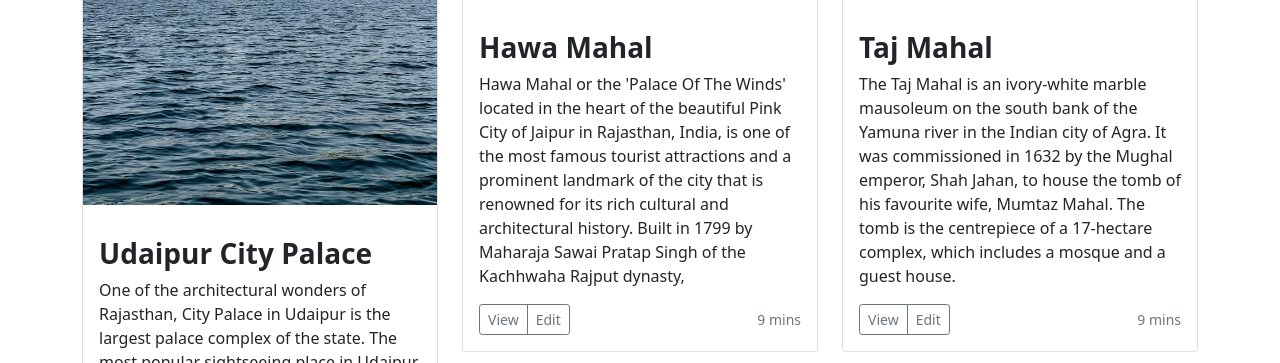
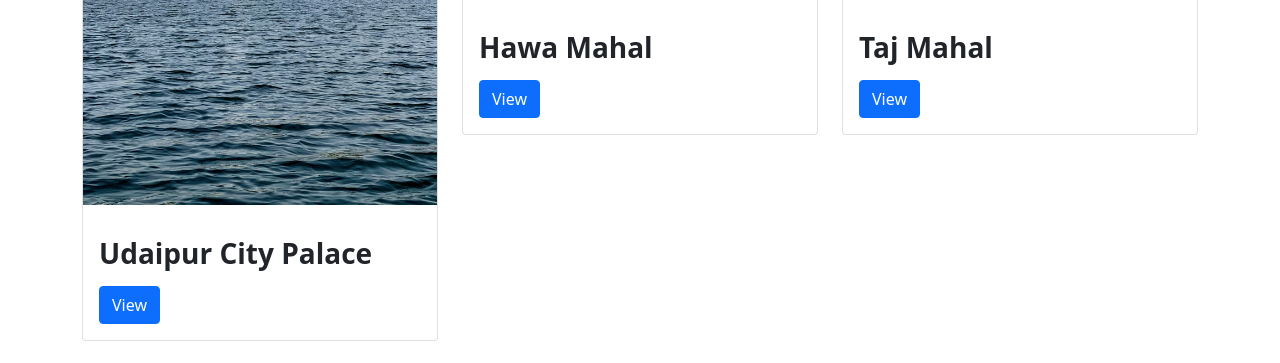
Before and after one commit to rana-sahil-221/Tourist-Destination-Django-app, a Django app: page / in a window 1280 px wide. Shown: the part 1004-1367 px from the top of the page. Run offline with Django 4.2, Linux system fonts and the light colour scheme; some libraries are stand-ins or nearby versions.

Commit message:
Designed about us page

```diff
--- a/demoapp/baseapp/templates/baseapp/base.html
+++ b/demoapp/baseapp/templates/baseapp/base.html
@@ -24,17 +24,6 @@
             </li>
             <li class="nav-item">
               <a class="nav-link" href="/about">About us</a>
-            </li>
-            <li class="nav-item dropdown">
-              <a class="nav-link dropdown-toggle" href="#" id="navbarDropdown" role="button" data-bs-toggle="dropdown" aria-expanded="false">
-                Explore
-              </a>
-              <ul class="dropdown-menu" aria-labelledby="navbarDropdown">
-                <li><a class="dropdown-item" href="/beach">Beaches</a></li>
-                <li><a class="dropdown-item" href="#">Historical Monuments</a></li>
-                <li><hr class="dropdown-divider"></li>
-                <li><a class="dropdown-item" href="#">Culture & Heritage</a></li>
-              </ul>
             </li>
             <li class="nav-item">
               <a class="nav-link" href="/contact">Contact us</a>
--- a/demoapp/baseapp/templates/baseapp/home.html
+++ b/demoapp/baseapp/templates/baseapp/home.html
@@ -38,13 +38,11 @@
       <div class="card mb-4 box-shadow">
         <img class src="{%static 'citypalace.jpg'%}"  width="100%">
         <div class="card-body">
-          <p class="card-text"><h3><b>Udaipur City Palace</b></h3>One of the architectural wonders of Rajasthan, City Palace in Udaipur is the largest palace complex of the state. The most popular sightseeing place in Udaipur, City Palace stands magnificently on the eastern banks of Lake Pichola. Flanked by the Aravali mountain range, City Palace is worth admiring for its natural settings that offer a breathtaking view of the surroundings.</p>
+          <p class="card-text"><h3><b>Udaipur City Palace</b></h3></p>
           <div class="d-flex justify-content-between align-items-center">
             <div class="btn-group">
-              <button type="button" class="btn btn-sm btn-outline-secondary">View</button>
-              <button type="button" class="btn btn-sm btn-outline-secondary">Edit</button>
+              <button type="button" class="btn btn-primary">View</button>
             </div>
-            <small class="text-muted">9 mins</small>
                       </div>
         </div>
       </div>
@@ -53,13 +51,11 @@
       <div class="card mb-4 box-shadow">
         <img class="card-img-top"   src="https://images.unsplash.com/photo-1587295656906-b06dca8f2340?ixlib=rb-1.2.1&ixid=MnwxMjA3fDB8MHxwaG90by1wYWdlfHx8fGVufDB8fHx8&auto=format&fit=crop&w=432&q=80">
         <div class="card-body">
-          <p class="card-text"><b><h3>Hawa Mahal</h3></b>Hawa Mahal or the 'Palace Of The Winds' located in the heart of the beautiful Pink City of Jaipur in Rajasthan, India, is one of the most famous tourist attractions and a prominent landmark of the city that is renowned for its rich cultural and architectural history. Built in 1799 by Maharaja Sawai Pratap Singh of the Kachhwaha Rajput dynasty,  </p>
+          <p class="card-text"><b><h3>Hawa Mahal</h3></b></p>
           <div class="d-flex justify-content-between align-items-center">
             <div class="btn-group">
-              <button type="button" class="btn btn-sm btn-outline-secondary">View</button>
-              <button type="button" class="btn btn-sm btn-outline-secondary">Edit</button>
+              <button type="button" class="btn btn-primary">View</button>
                 </div>
-            <small class="text-muted">9 mins</small>
                       </div>
         </div>
       </div>
@@ -68,13 +64,11 @@
       <div class="card mb-4 box-shadow">
         <img class="card-img-top" src="https://images.unsplash.com/photo-1526711657229-e7e080ed7aa1?ixlib=rb-1.2.1&ixid=MnwxMjA3fDB8MHxwaG90by1wYWdlfHx8fGVufDB8fHx8&auto=format&fit=crop&w=425&q=80">
         <div class="card-body">
-          <p class="card-text"><h3><b>Taj Mahal</b></h3>The Taj Mahal is an ivory-white marble mausoleum on the south bank of the Yamuna river in the Indian city of Agra. It was commissioned in 1632 by the Mughal emperor, Shah Jahan, to house the tomb of his favourite wife, Mumtaz Mahal. The tomb is the centrepiece of a 17-hectare complex, which includes a mosque and a guest house.</p>
+          <p class="card-text"><h3><b>Taj Mahal</b></h3></p>
           <div class="d-flex justify-content-between align-items-center">
             <div class="btn-group">
-              <button type="button" class="btn btn-sm btn-outline-secondary">View</button>
-              <button type="button" class="btn btn-sm btn-outline-secondary">Edit</button>
+              <button type="button" class="btn btn-primary">View</button>
                           </div>
-            <small class="text-muted">9 mins</small>
                       </div>
         </div>
       </div>
@@ -89,10 +83,8 @@
           <p class="card-text"><h3><b>Eiffel Tower</b></h3>.</p>
           <div class="d-flex justify-content-between align-items-center">
             <div class="btn-group">
-              <button type="button" class="btn btn-sm btn-outline-secondary">View</button>
-              <button type="button" class="btn btn-sm btn-outline-secondary">Edit</button>
+              <button type="button" class="btn btn-primary">View</button>
                           </div>
-            <small class="text-muted">9 mins</small>
                       </div>
         </div>
       </div>
@@ -104,10 +96,8 @@
           <p class="card-text"><h3><b>Colosseum</b></h3></p>
           <div class="d-flex justify-content-between align-items-center">
             <div class="btn-group">
-              <button type="button" class="btn btn-sm btn-outline-secondary">View</button>
-              <button type="button" class="btn btn-sm btn-outline-secondary">Edit</button>
+              <button type="button" class="btn btn-primary">View</button>
                           </div>
-            <small class="text-muted">9 mins</small>
                       </div>
         </div>
       </div>
@@ -119,10 +109,8 @@
           <p class="card-text"><h3><b>Dubai</b></h3></p>
           <div class="d-flex justify-content-between align-items-center">
             <div class="btn-group">
-              <button type="button" class="btn btn-sm btn-outline-secondary">View</button>
-              <button type="button" class="btn btn-sm btn-outline-secondary">Edit</button>
+              <button type="button" class="btn btn-primary">View</button>
                           </div>
-            <small class="text-muted">9 mins</small>
           </div>
         </div>
       </div>
```
Also changed, not shown: demoapp/baseapp/templates/baseapp/about.html (+18 -2 lines), demoapp/static/about.jpg (added). Lines whose indentation alone changed are shown as unchanged.
